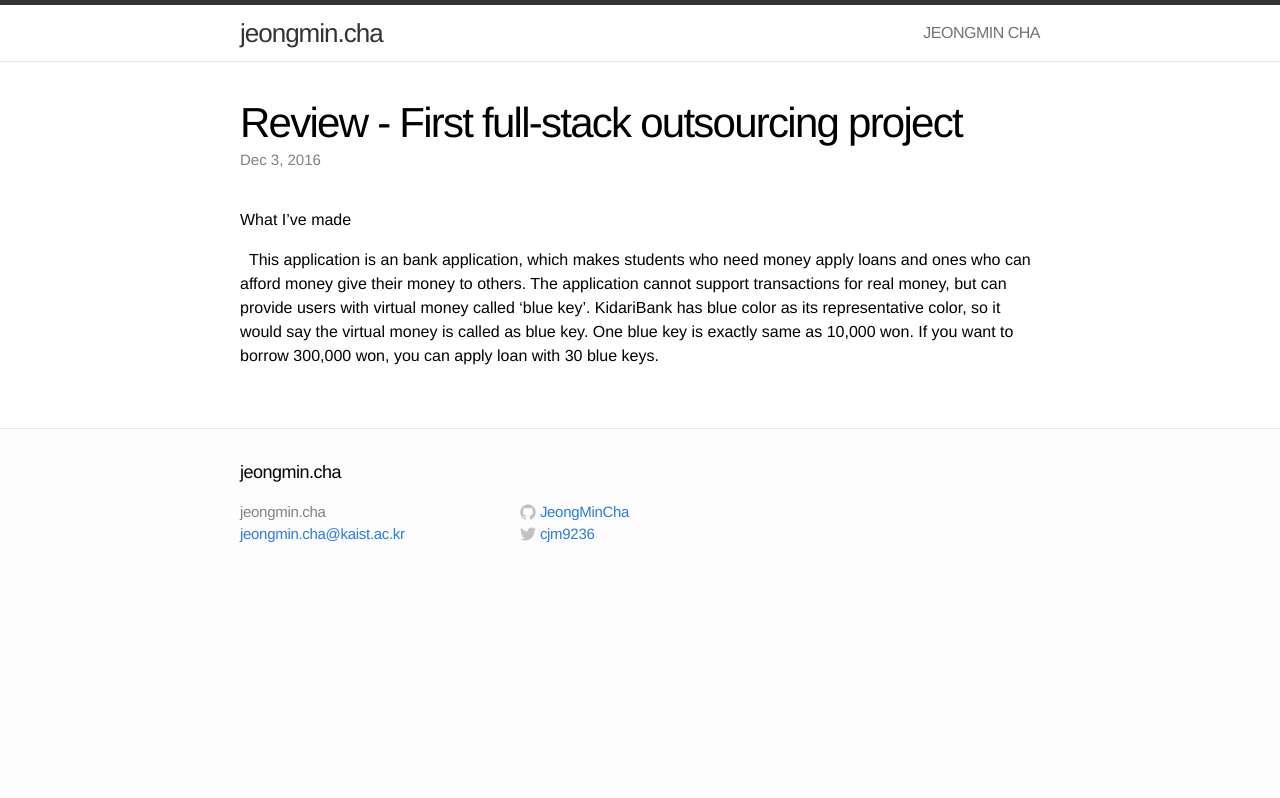
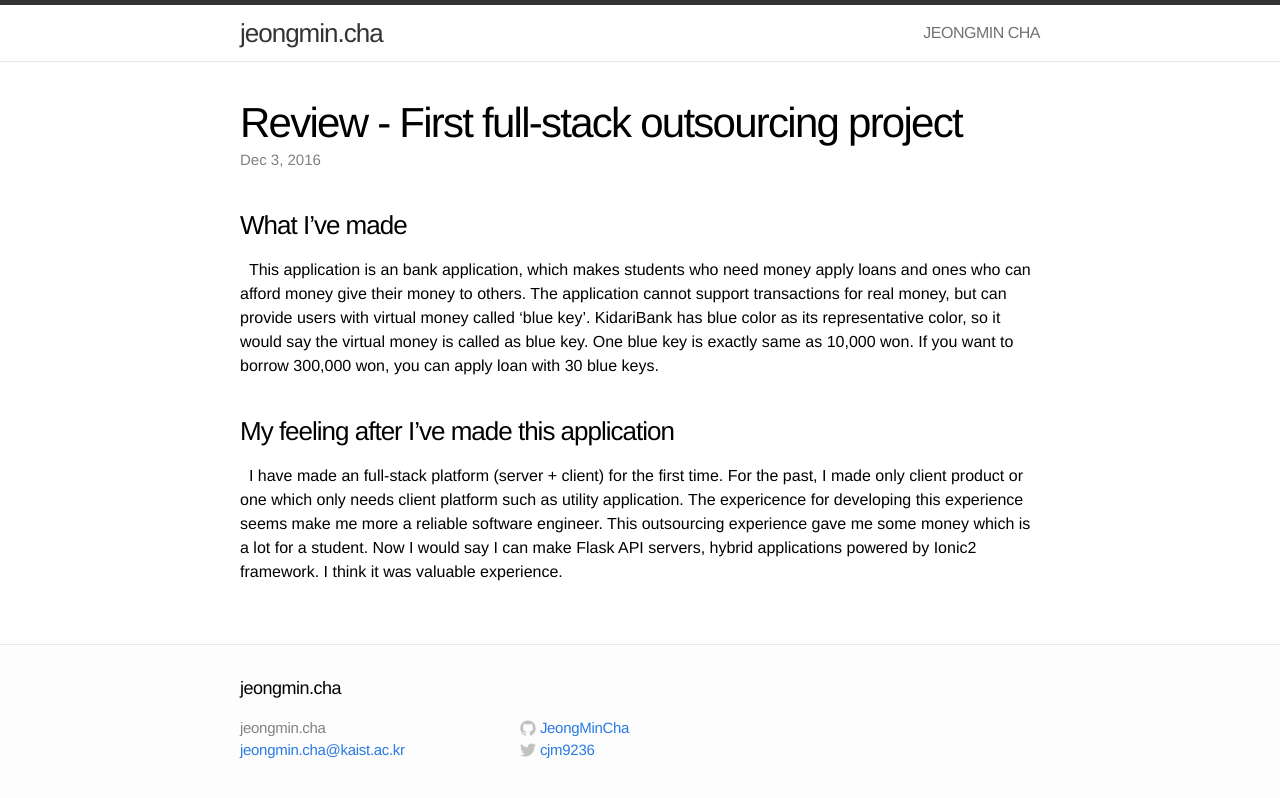
Before and after one commit to JeongMinCha/jeongmincha.github.com, a Jekyll site: the page built from _posts/2016-12-03-kidari-bank-review.md, in a window 1280 px wide. Shown: the top 798 px of the page. Built offline with Jekyll 4.4.1, drawn with Linux system fonts in a browser that asks for light colours.

Commit message:
Add My feeling in review post

```diff
--- a/_posts/2016-12-03-kidari-bank-review.md
+++ b/_posts/2016-12-03-kidari-bank-review.md
@@ -3,5 +3,8 @@ layout: post
 title: Review - First full-stack outsourcing project
 ---
 
-# What I've made
+### What I've made
 &nbsp;&nbsp;This application is an bank application, which makes students who need money apply loans and ones who can afford money give their money to others. The application cannot support transactions for real money, but can provide users with virtual money called 'blue key'. KidariBank has blue color as its representative color, so it would say the virtual money is called as blue key. One blue key is exactly same as 10,000 won. If you want to borrow 300,000 won, you can apply loan with 30 blue keys.
+
+### My feeling after I've made this application
+&nbsp;&nbsp;I have made an full-stack platform (server + client) for the first time. For the past, I made only client product or one which only needs client platform such as utility application. The expericence for developing this experience seems make me more a reliable software engineer. This outsourcing experience gave me some money which is a lot for a student. Now I would say I can make Flask API servers, hybrid applications powered by Ionic2 framework. I think it was valuable experience.
```
